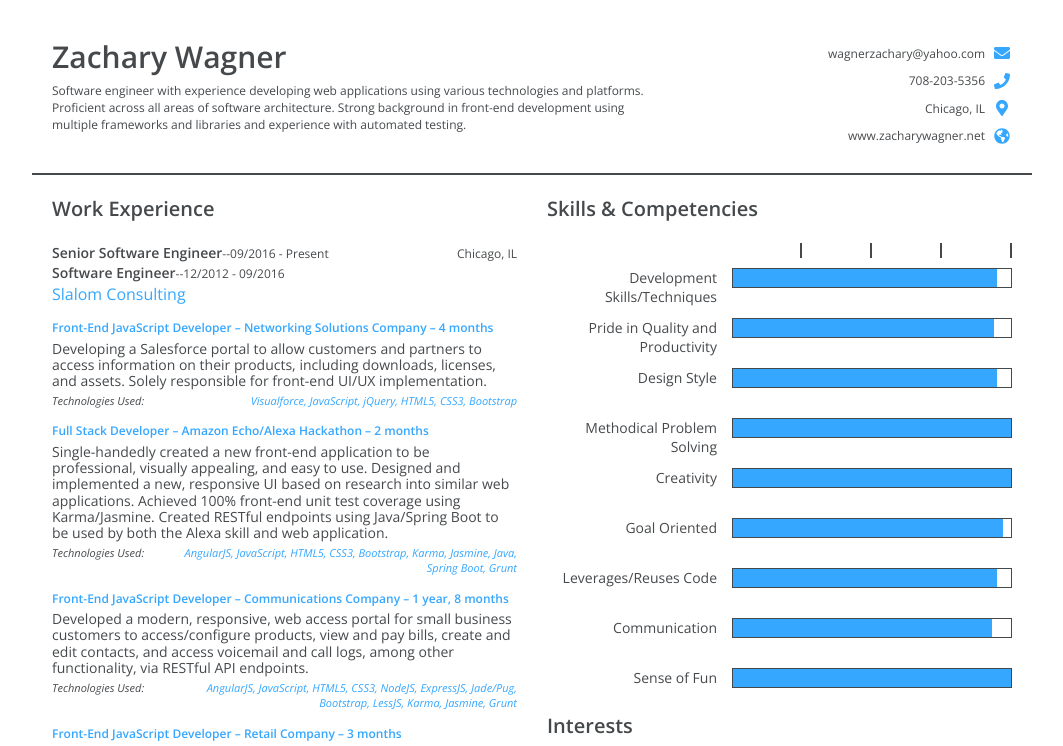
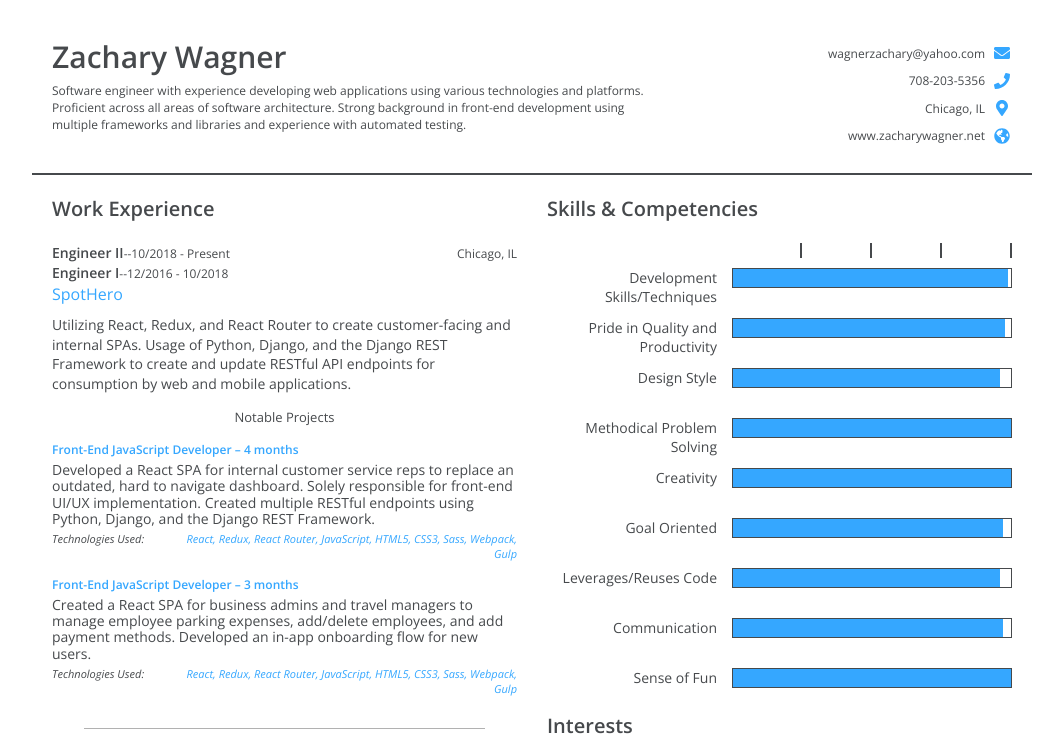
Before and after one commit to zwagner86/react-profile, a React (Create React App) app: page /resume in a window 1280 px wide. Shown: the top 746 px of the page, without its empty margins (108-1171 px from the left). Built offline with nearby package versions, Linux system fonts and the light colour scheme.

Commit message:
update resume page content and styling

```diff
--- a/src/resume/Resume.css
+++ b/src/resume/Resume.css
@@ -35,6 +35,14 @@
     width: 100%;
 }
 
+.Resume-work-experience {
+    padding-bottom: 15px;
+}
+
+.Resume-work-experience:last-child {
+    padding-bottom: 0;
+}
+
 .Resume-skills {
     padding-bottom: 20px;
 }
@@ -69,6 +77,20 @@
     font-size: 16px;
 }
 
+.HorizontalRule {
+    border-bottom: 1px solid #b1b1b1;
+    margin: 1.6em 32px 1.8em;
+    height: 10px;
+    display: block;
+    position: relative;
+    text-align: center;
+    background: none;
+}
+
+.HorizontalRule:last-child {
+    display: none;
+}
+
 @media print, (min-width: 992px) {
     .Resume-body {
         display: table;
--- a/src/resume/Resume.js
+++ b/src/resume/Resume.js
@@ -1,9 +1,9 @@
-import React from 'react';
+import React, {Fragment} from 'react';
 import {Helmet} from "react-helmet";
 import resumeData from './resume-data';
 import ResumeHeader from './ResumeHeader';
 import CompanyWorkExperience from './work-experience/CompanyWorkExperience';
-import Project from './projects/Project';
+import Projects from './projects/Projects';
 import SkillsGraph from './skills-graph/SkillsGraph';
 import './Resume.css';
 
@@ -12,9 +12,7 @@ const Resume = () => {
         createInterestStringFromArray,
         education,
         interests,
-        slalomInfo,
-        slalomPositions,
-        slalomProjects,
+        workExperience,
         skills
     } = resumeData;
 
@@ -29,16 +27,26 @@ const Resume = () => {
                 <div className="Resume-left-column">
                     <div className="Resume-section Resume-experience">
                         <div className="Resume-section-header">Work Experience</div>
-                        <CompanyWorkExperience
-                            info={slalomInfo}
-                            positions={slalomPositions}
-                        />
-                        {slalomProjects.map((project, i) => {
+                        {workExperience.map((job, i) => {
+                            const {
+                                name,
+                                location,
+                                overview,
+                                positions,
+                                projects
+                            } = job;
+
                             return (
-                                <Project
-                                    key={i}
-                                    project={project}
-                                />
+                                <Fragment key={i}>
+                                    <CompanyWorkExperience
+                                        name={name}
+                                        location={location}
+                                        overview={overview}
+                                        positions={positions}
+                                    />
+                                    <Projects projects={projects} />
+                                    <div className="HorizontalRule" />
+                                </Fragment>
                             );
                         })}
                     </div>
--- a/src/resume/ResumeHeader.css
+++ b/src/resume/ResumeHeader.css
@@ -68,7 +68,7 @@
         vertical-align: top;
         text-align: left;
         width: 65%;
-        padding-right: 16px;
+        padding-right: 15px;
     }
 
     .ResumeHeader-personal-info-summary {
--- a/src/resume/projects/Project.js
+++ b/src/resume/projects/Project.js
@@ -23,7 +23,7 @@ const Project = ({
 }) => {
     return (
         <div className="Project">
-            <div className="Project-header">{role} – {client} – {duration}</div>
+            <div className="Project-header">{`${role}${(client) ? ` - ${client}` : ''} – ${duration}`}</div>
             <div className="Project-summary">{summary}</div>
             <div className="Project-tech">
                 <div className="Project-tech-label">Technologies Used:</div>
@@ -36,7 +36,7 @@ const Project = ({
 Project.propTypes = {
     project: PropTypes.shape({
         role: PropTypes.string.isRequired,
-        client: PropTypes.string.isRequired,
+        client: PropTypes.string,
         duration: PropTypes.string.isRequired,
         summary: PropTypes.string.isRequired,
         tech: PropTypes.arrayOf(PropTypes.string).isRequired
--- /dev/null
+++ b/src/resume/projects/Projects.css
@@ -0,0 +1,8 @@
+.Projects {
+    padding-top: 15px;
+}
+
+.Projects-title {
+    text-align: center;
+    font-size: 13px;
+}
--- /dev/null
+++ b/src/resume/projects/Projects.js
@@ -0,0 +1,30 @@
+import React from 'react';
+import PropTypes from 'prop-types';
+import Project from './Project';
+import './Projects.css';
+
+const Projects = ({projects}) => {
+    return (
+        <div className="Projects">
+            <div className="Projects-title">Notable Projects</div>
+            {projects.map((project, i) => {
+                if (project.featureProject) {
+                    return (
+                        <Project
+                            key={i}
+                            project={project}
+                        />
+                    );
+                }
+
+                return null;
+            })}
+        </div>
+    );
+};
+
+Projects.propTypes = {
+    projects: PropTypes.array.isRequired
+};
+
+export default Projects;
--- a/src/resume/resume-data.js
+++ b/src/resume/resume-data.js
@@ -12,14 +12,12 @@ const createInterestStringFromArray = array => {
         interestString += interestItem + '  |  ';
     }
     return interestString.slice(0, interestString.length - 5);
-}
+};
 
 const slalomInfo = {
     name: 'Slalom Consulting',
-    location: 'Chicago, IL'
-};
-
-const slalomPositions = [
+    location: 'Chicago, IL',
+    positions: [
         {
             role: 'Senior Software Engineer',
             dates: '09/2016 - Present'
@@ -28,9 +26,9 @@ const slalomPositions = [
             role: 'Software Engineer',
             dates: '12/2012 - 09/2016'
         }
-]
-
-const slalomProjects = [
+    ],
+    overview: 'Constantly utilized current knowledge and understanding in software engineering practices, programming languages, and quality of product to deliver custom-tailored solutions to clients in a wide range of business and technological fields. This also required learning new technology stacks, standards, and processes in order to best match the deliverable product to the client\'s needs.',
+    projects: [
         {
             role: 'Front-End JavaScript Developer',
             client: 'Networking Solutions Company',
@@ -48,7 +46,8 @@ const slalomProjects = [
                 'HTML5',
                 'CSS3',
                 'Bootstrap'
-        ]
+            ],
+            featureProject: false
         },
         {
             role: 'Full Stack Developer',
@@ -72,7 +71,8 @@ const slalomProjects = [
                 'Java',
                 'Spring Boot',
                 'Grunt'
-        ]
+            ],
+            featureProject: true
         },
         {
             role: 'Front-End JavaScript Developer',
@@ -98,7 +98,8 @@ const slalomProjects = [
                 'Karma',
                 'Jasmine',
                 'Grunt'
-        ]
+            ],
+            featureProject: true
         },
         {
             role: 'Front-End JavaScript Developer',
@@ -116,7 +117,8 @@ const slalomProjects = [
                 'Cordova/PhoneGap',
                 'HTML5',
                 'CSS3'
-        ]
+            ],
+            featureProject: false
         },
         {
             role: 'Full Stack Developer',
@@ -136,7 +138,8 @@ const slalomProjects = [
                 'Java',
                 'Spring',
                 'SQL'
-        ]
+            ],
+            featureProject: false
         },
         {
             role: 'Full Stack Developer',
@@ -160,7 +163,8 @@ const slalomProjects = [
                 'Spring',
                 'Oracle - PL/SQL',
                 'Qlikview'
-        ]
+            ],
+            featureProject: false
         },
         {
             role: 'Full Stack Developer',
@@ -182,9 +186,74 @@ const slalomProjects = [
                 'CSS3',
                 'Java',
                 'Spring'
+            ],
+            featureProject: false
+        },
     ]
+};
+
+const spotheroInfo = {
+    name: 'SpotHero',
+    location: 'Chicago, IL',
+    overview: 'Utilizing React, Redux, and React Router to create customer-facing and internal SPAs. Usage of Python, Django, and the Django REST Framework to create and update RESTful API endpoints for consumption by web and mobile applications.',
+    positions: [
+        {
+            role: 'Engineer II',
+            dates: '10/2018 - Present'
         },
-];
+        {
+            role: 'Engineer I',
+            dates: '12/2016 - 10/2018'
+        }
+    ],
+    projects: [
+        {
+            role: 'Front-End JavaScript Developer',
+            duration: '4 months',
+            summary: 'Developed a React SPA for internal customer service reps to replace an outdated, hard to navigate dashboard.  Solely responsible for front-end UI/UX implementation.  Created multiple RESTful endpoints using Python, Django, and the Django REST Framework.',
+            accomplishments: [
+                'Used React best practices on the front-end to deliver a solid user experience',
+                'Solely responsible for UI/UX implementation - managing project requirements and scope, implementing desired features before deadlines',
+                'Provided input on UI/UX design',
+                'Used Python, Django, and Django REST Framework to create RESTful APIs to support the application',
+            ],
+            tech: [
+                'React',
+                'Redux',
+                'React Router',
+                'JavaScript',
+                'HTML5',
+                'CSS3',
+                'Sass',
+                'Webpack',
+                'Gulp'
+            ],
+            featureProject: true
+        },
+        {
+            role: 'Front-End JavaScript Developer',
+            duration: '3 months',
+            summary: 'Created a React SPA for business admins and travel managers to manage employee parking expenses, add/delete employees, and add payment methods.  Developed an in-app onboarding flow for new users.',
+            accomplishments: [
+                'Used React best practices on the front-end to deliver a solid user experience',
+                'Provide input on UI/UX design',
+                'Managed project requirements and scope, implementing desired features before a hard deadline'
+            ],
+            tech: [
+                'React',
+                'Redux',
+                'React Router',
+                'JavaScript',
+                'HTML5',
+                'CSS3',
+                'Sass',
+                'Webpack',
+                'Gulp'
+            ],
+            featureProject: true
+        }
+    ]
+};
 
 const education = {
     date: '2012',
@@ -207,15 +276,15 @@ const interests = [
 const skills = [
     {
         name: 'Development Skills/Techniques',
-        rating: 95
+        rating: 99
     },
     {
         name: 'Pride in Quality and Productivity',
-        rating: 94
+        rating: 98
     },
     {
         name: 'Design Style',
-        rating: 95
+        rating: 96
     },
     {
         name: 'Methodical Problem Solving',
@@ -231,11 +300,11 @@ const skills = [
     },
     {
         name: 'Leverages/Reuses Code',
-        rating: 95
+        rating: 96
     },
     {
         name: 'Communication',
-        rating: 93
+        rating: 97
     },
     {
         name: 'Sense of Fun',
@@ -246,9 +315,10 @@ const skills = [
 const resumeData = {
     createTechStringFromArray,
     createInterestStringFromArray,
-    slalomInfo,
-    slalomPositions,
-    slalomProjects,
+    workExperience: [
+        spotheroInfo,
+        slalomInfo
+    ],
     education,
     interests,
     skills
--- a/src/resume/work-experience/CompanyWorkExperience.css
+++ b/src/resume/work-experience/CompanyWorkExperience.css
@@ -16,6 +16,10 @@
     display: inline-block;
     width: 100%;
     font-size: 12px;
+}
+
+.CompanyWorkExperience-overview {
+    padding-top: 10px;
 }
 
 .CompanyWorkExperience-name {
--- a/src/resume/work-experience/CompanyWorkExperience.js
+++ b/src/resume/work-experience/CompanyWorkExperience.js
@@ -4,10 +4,9 @@ import CompanyPosition from './CompanyPosition';
 import './CompanyWorkExperience.css';
 
 const CompanyWorkExperience = ({
-    info: {
-        name,
-        location
-    },
+    name,
+    location,
+    overview,
     positions
 }) => {
     return (
@@ -25,21 +24,21 @@ const CompanyWorkExperience = ({
             <div className="CompanyWorkExperience-location">{location}</div>
             <div className="CompanyWorkExperience-name">{name}</div>
             <div className="CompanyWorkExperience-location-mobile">{location}</div>
+            <div className="CompanyWorkExperience-overview">{overview}</div>
         </div>
     );
 };
 
 CompanyWorkExperience.propTypes = {
-    info: PropTypes.shape({
-        name: PropTypes.string.isRequired,
-        location: PropTypes.string.isRequired
-    }).isRequired,
+    name: PropTypes.string.isRequired,
+    location: PropTypes.string.isRequired,
     positions: PropTypes.arrayOf(
         PropTypes.shape({
             role: PropTypes.string.isRequired,
             dates: PropTypes.string.isRequired
         })
-    ).isRequired
+    ).isRequired,
+    overview: PropTypes.string.isRequired,
 };
 
 export default CompanyWorkExperience;
```
Lines whose indentation alone changed are shown as unchanged.
